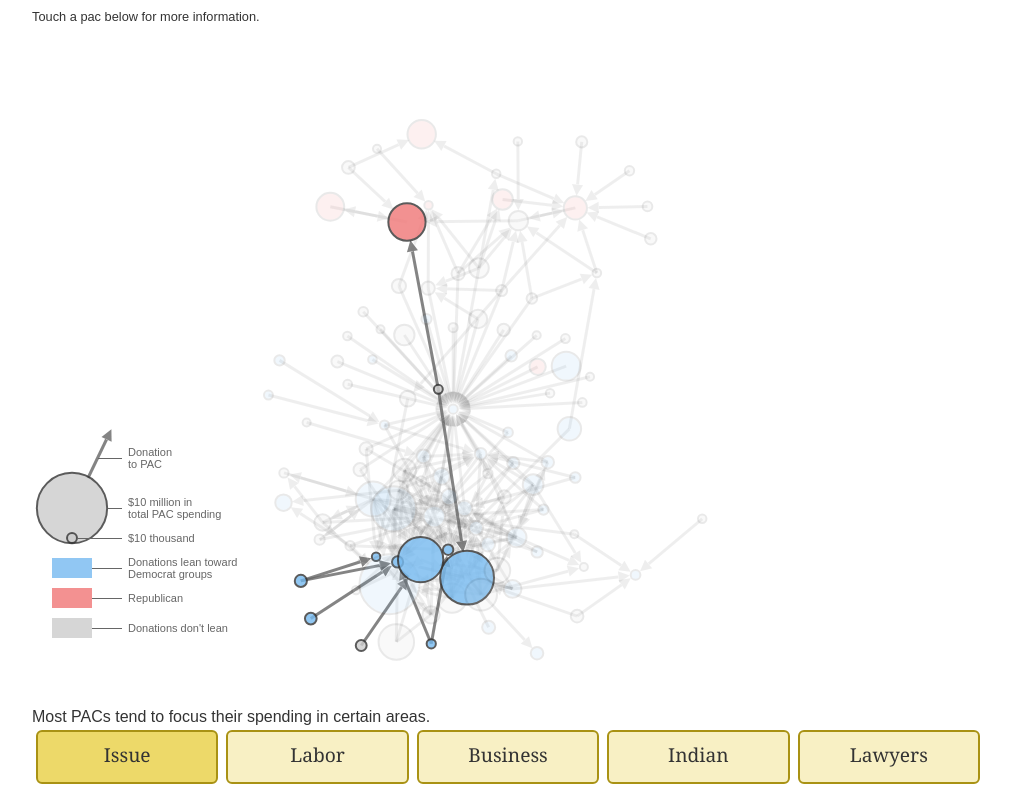
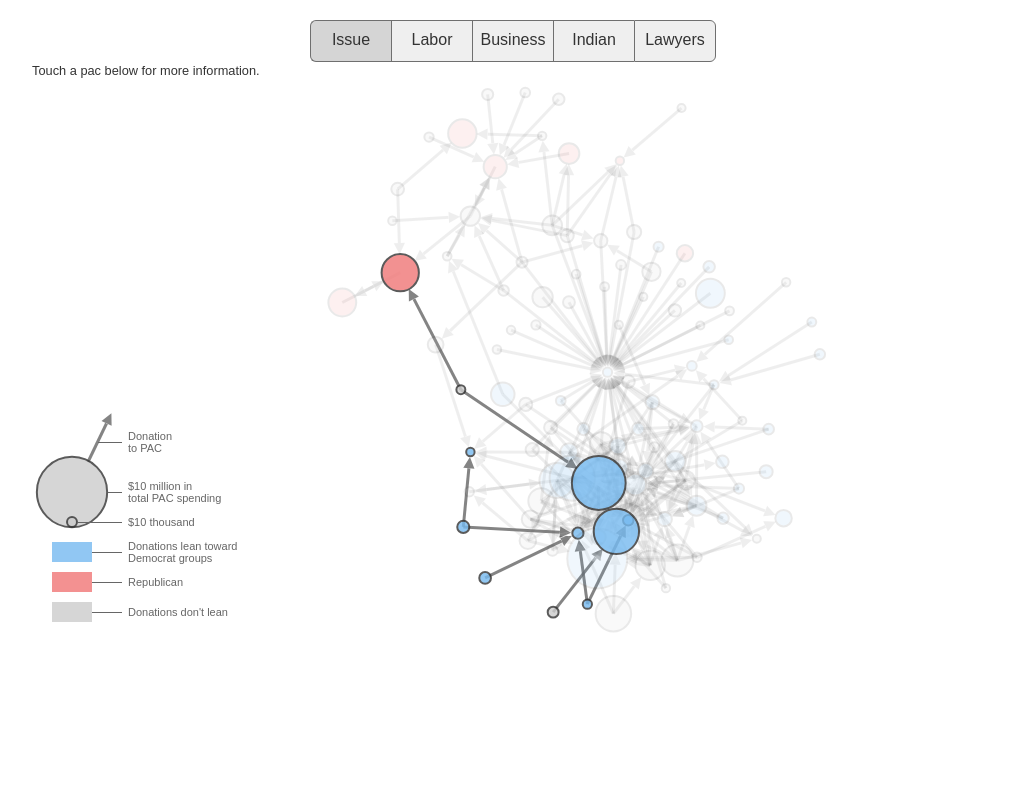
Before and after one commit to kevinschaul/inter-pac-spending, a PHP site: page / in a window 1280 px wide. Shown: the whole page, without its empty margins (128-1139 px from the left). Run offline with PHP 8.4, Linux system fonts and the light colour scheme; data that the repository does not hold is empty.

Commit message:
Show button tweaks

```diff
--- a/public/css/base.css
+++ b/public/css/base.css
@@ -1,9 +1,9 @@
-/* line 22, ../../sass/base.scss */
+/* line 48, ../../sass/base.scss */
 .clear {
   clear: both;
 }
 
-/* line 26, ../../sass/base.scss */
+/* line 52, ../../sass/base.scss */
 .graphic {
   font-family: Arial, sans-serif;
   font-size: 16px;
@@ -13,12 +13,12 @@
   margin: auto;
 }
 
-/* line 35, ../../sass/base.scss */
+/* line 61, ../../sass/base.scss */
 #graph {
   width: 960px;
   height: 590px;
 }
-/* line 39, ../../sass/base.scss */
+/* line 65, ../../sass/base.scss */
 #graph .node {
   fill: #ccc;
   stroke: #333;
@@ -31,19 +31,19 @@
   -o-transition: opacity 0.4s;
   transition: opacity 0.4s;
 }
-/* line 48, ../../sass/base.scss */
+/* line 74, ../../sass/base.scss */
 #graph .pro-dfl {
   fill: #76BAF0;
 }
-/* line 51, ../../sass/base.scss */
+/* line 77, ../../sass/base.scss */
 #graph .pro-rpm {
   fill: #F07676;
 }
-/* line 54, ../../sass/base.scss */
+/* line 80, ../../sass/base.scss */
 #graph .pro-other {
   fill: #ccc;
 }
-/* line 58, ../../sass/base.scss */
+/* line 84, ../../sass/base.scss */
 #graph .link {
   stroke: #666;
   stroke-width: 3px;
@@ -54,99 +54,92 @@
   -o-transition: opacity 0.2s;
   transition: opacity 0.2s;
 }
-/* line 66, ../../sass/base.scss */
+/* line 92, ../../sass/base.scss */
 #graph .annotation .node {
   opacity: 0.8 !important;
 }
-/* line 69, ../../sass/base.scss */
+/* line 95, ../../sass/base.scss */
 #graph .annotation .link {
   opacity: 0.8 !important;
 }
-/* line 72, ../../sass/base.scss */
+/* line 98, ../../sass/base.scss */
 #graph .annotation .color {
   opacity: 0.8;
   stroke: none;
   shape-rendering: crispEdges;
 }
-/* line 77, ../../sass/base.scss */
+/* line 103, ../../sass/base.scss */
 #graph .annotation .leader {
   shape-rendering: crispEdges;
   stroke: #666;
   stroke-width: 1px;
 }
-/* line 82, ../../sass/base.scss */
+/* line 108, ../../sass/base.scss */
 #graph .annotation text {
   fill: #666;
   font-size: 11px;
 }
-/* line 88, ../../sass/base.scss */
+/* line 114, ../../sass/base.scss */
 #graph marker {
   overflow: auto;
 }
-/* line 92, ../../sass/base.scss */
+/* line 118, ../../sass/base.scss */
 #graph .underlay {
   fill: #fff;
 }
-/* line 99, ../../sass/base.scss */
+/* line 125, ../../sass/base.scss */
 #graph .outer.triangle, #graph .outer.inner {
   stroke-width: 4px;
   fill: #fff;
   stroke: #fff;
 }
-/* line 105, ../../sass/base.scss */
+/* line 131, ../../sass/base.scss */
 #graph .inner {
   stroke-width: 4px;
   fill: #666;
   stroke: #666;
 }
 
-/* line 113, ../../sass/base.scss */
+/* line 139, ../../sass/base.scss */
 .infobar {
-  width: 960px;
-  height: 110px;
+  width: 250px;
+  position: absolute;
 }
-/* line 117, ../../sass/base.scss */
+/* line 143, ../../sass/base.scss */
 .infobar .help {
   font-size: 0.8em;
 }
-/* line 121, ../../sass/base.scss */
+/* line 147, ../../sass/base.scss */
 .infobar .name {
   font-size: 1.6em;
   line-height: 1.1em;
   margin-bottom: 12px;
 }
-/* line 126, ../../sass/base.scss */
+/* line 152, ../../sass/base.scss */
 .infobar .info {
   float: left;
   margin: 8px 6px 8px 0;
 }
-/* line 130, ../../sass/base.scss */
+/* line 156, ../../sass/base.scss */
 .infobar .info-value {
   font-weight: bold;
 }
 
-/* line 135, ../../sass/base.scss */
-.show-wrapper {
-  width: 100%;
+/* line 161, ../../sass/base.scss */
+.button-wrapper {
+  margin-bottom: 20px;
+  margin-left: 278px;
 }
 
-/* line 139, ../../sass/base.scss */
-.show {
+/* line 166, ../../sass/base.scss */
+.button {
   float: left;
-  width: 19%;
-  margin: 4px;
-}
-/* line 144, ../../sass/base.scss */
-.show .button {
-  height: 50px;
-  background-color: #f8f0c4;
+  width: 80px;
+  height: 40px;
+  background-color: #efefef;
   text-align: center;
-  border: 2px solid #a99214;
-  -webkit-border-radius: 6px;
-  -moz-border-radius: 6px;
-  -ms-border-radius: 6px;
-  -o-border-radius: 6px;
-  border-radius: 6px;
+  border: 1px solid #6f6f6f;
+  border-right: none;
   -webkit-transition: background-color 0.2s;
   -moz-transition: background-color 0.2s;
   -ms-transition: background-color 0.2s;
@@ -154,22 +147,52 @@
   transition: background-color 0.2s;
   cursor: pointer;
 }
-/* line 153, ../../sass/base.scss */
-.show .button .title {
-  font-family: Georgia, serif;
-  font-size: 1.2em;
-  padding: 14px 0;
+/* line 177, ../../sass/base.scss */
+.button .title {
+  padding: 10px 0;
 }
-/* line 159, ../../sass/base.scss */
-.show .button:hover {
-  background-color: #f3e496;
+
+/* line 181, ../../sass/base.scss */
+.button:first-child {
+  -webkit-border-top-left-radius: 6px;
+  -moz-border-top-left-radius: 6px;
+  -ms-border-top-left-radius: 6px;
+  -o-border-top-left-radius: 6px;
+  border-top-left-radius: 6px;
+  -webkit-border-bottom-left-radius: 6px;
+  -moz-border-bottom-left-radius: 6px;
+  -ms-border-bottom-left-radius: 6px;
+  -o-border-bottom-left-radius: 6px;
+  border-bottom-left-radius: 6px;
 }
-/* line 162, ../../sass/base.scss */
-.show .button.active {
-  background-color: #edd969;
+
+/* line 184, ../../sass/base.scss */
+.button:last-child {
+  border-right: 1px solid #6f6f6f;
+  -webkit-border-top-right-radius: 6px;
+  -moz-border-top-right-radius: 6px;
+  -ms-border-top-right-radius: 6px;
+  -o-border-top-right-radius: 6px;
+  border-top-right-radius: 6px;
+  -webkit-border-bottom-right-radius: 6px;
+  -moz-border-bottom-right-radius: 6px;
+  -ms-border-bottom-right-radius: 6px;
+  -o-border-bottom-right-radius: 6px;
+  border-bottom-right-radius: 6px;
 }
-/* line 166, ../../sass/base.scss */
-.show .description {
+
+/* line 189, ../../sass/base.scss */
+.button:hover {
+  background-color: #e2e2e2;
+}
+
+/* line 192, ../../sass/base.scss */
+.button.active {
+  background-color: #d5d5d5;
+}
+
+/* line 196, ../../sass/base.scss */
+.description {
   font-size: 0.8em;
   padding: 4px 0;
 }
--- a/public/index.php
+++ b/public/index.php
@@ -3,6 +3,25 @@
 <link rel="stylesheet" href="css/base.css" />
 
 <div class='graphic'>
+
+  <div class='button-wrapper'>
+    <div class='button' data-show='issue'>
+      <div class='title'>Issue</div>
+    </div>
+    <div class='button' data-show='labor'>
+      <div class='title'>Labor</div>
+    </div>
+    <div class='button' data-show='biz'>
+      <div class='title'>Business</div>
+    </div>
+    <div class='button' data-show='indian'>
+      <div class='title'>Indian</div>
+    </div>
+    <div class='button' data-show='lawyers'>
+      <div class='title'>Lawyers</div>
+    </div>
+  </div>
+  <div class='clear'></div>
 
   <div class='infobar'>
     <script id='node-info-template' type='text/template'>
@@ -27,37 +46,6 @@
   </div>
 
   <div id='graph'></div>
-
-  Most PACs tend to focus their spending in certain areas.
-  <div class='show-wrapper'>
-    <div class='show'>
-      <div class='button' data-show='issue'>
-        <div class='title'>Issue</div>
-      </div>
-    </div>
-    <div class='show'>
-      <div class='button' data-show='labor'>
-        <div class='title'>Labor</div>
-      </div>
-    </div>
-    <div class='show'>
-      <div class='button' data-show='biz'>
-        <div class='title'>Business</div>
-      </div>
-    </div>
-    <div class='show'>
-      <div class='button' data-show='indian'>
-        <div class='title'>Indian</div>
-      </div>
-    </div>
-    <div class='show'>
-      <div class='button' data-show='lawyers'>
-        <div class='title'>Lawyers</div>
-      </div>
-    </div>
-    <div class='clear'></div>
-  </div>
-
 </div>
 
 
--- a/public/js/base.js
+++ b/public/js/base.js
@@ -65,7 +65,7 @@ var pacdag = {
 
     self.annotation = self.svg.append('g')
       .attr('class', 'annotation')
-      .attr('transform', 'translate(0, 300)')
+      .attr('transform', 'translate(0, 340)')
 
     return this;
   },
@@ -165,7 +165,7 @@ var pacdag = {
          return d.totspend;
       }))
       .links(self.links)
-      .size([self.width - 100, self.height - 30])
+      .size([self.width + 200, self.height - 30])
       .charge(-300)
       .linkDistance(60)
       .gravity(0.3)
--- a/sass/base.scss
+++ b/sass/base.scss
@@ -13,8 +13,34 @@
        -o-border-radius: $radius;
           border-radius: $radius;
 }
+@mixin border-radius-left($radius) {
+  -webkit-border-top-left-radius: $radius;
+     -moz-border-top-left-radius: $radius;
+      -ms-border-top-left-radius: $radius;
+       -o-border-top-left-radius: $radius;
+          border-top-left-radius: $radius;
+  -webkit-border-bottom-left-radius: $radius;
+     -moz-border-bottom-left-radius: $radius;
+      -ms-border-bottom-left-radius: $radius;
+       -o-border-bottom-left-radius: $radius;
+          border-bottom-left-radius: $radius;
+}
+@mixin border-radius-right($radius) {
+  -webkit-border-top-right-radius: $radius;
+     -moz-border-top-right-radius: $radius;
+      -ms-border-top-right-radius: $radius;
+       -o-border-top-right-radius: $radius;
+          border-top-right-radius: $radius;
+  -webkit-border-bottom-right-radius: $radius;
+     -moz-border-bottom-right-radius: $radius;
+      -ms-border-bottom-right-radius: $radius;
+       -o-border-bottom-right-radius: $radius;
+          border-bottom-right-radius: $radius;
+}
 
-$show-color: #F8F0C4;
+
+
+$show-color: #efefef;
 
 $sans-serif: Arial, sans-serif;
 $serif: Georgia, serif;
@@ -111,8 +137,8 @@ $serif: Georgia, serif;
 }
 
 .infobar {
-  width: 960px;
-  height: 110px;
+  width: 250px;
+  position: absolute;
 
   .help {
     font-size: 0.8em;
@@ -132,39 +158,42 @@ $serif: Georgia, serif;
   }
 }
 
-.show-wrapper {
-  width: 100%;
+.button-wrapper {
+  margin-bottom: 20px;
+  margin-left: 278px;
 }
 
-.show {
+.button {
   float: left;
-  width: 19%;
-  margin: 4px;
-
-  .button {
-    height: 50px;
+  width: 80px;
+  height: 40px;
   background-color: $show-color;
   text-align: center;
-    border: 2px solid darken($show-color, 50%);
-    @include border-radius(6px);
+  border: 1px solid darken($show-color, 50%);
+  border-right: none;
   @include transition(background-color, .2s);
   cursor: pointer;
 
   .title {
-      font-family: $serif;
-      font-size: 1.2em;
-      padding: 14px 0;
+    padding: 10px 0;
   }
 }
+.button:first-child {
+  @include border-radius-left(6px);
+}
+.button:last-child {
+  border-right: 1px solid darken($show-color, 50%);
+  @include border-radius-right(6px);
+}
+
 .button:hover {
-    background-color: darken($show-color, 10%);
+  background-color: darken($show-color, 5%);
 }
 .button.active {
-    background-color: darken($show-color, 20%);
+  background-color: darken($show-color, 10%);
 }
 
 .description {
   font-size: 0.8em;
   padding: 4px 0;
 }
-}
```
Lines whose indentation alone changed are shown as unchanged.
